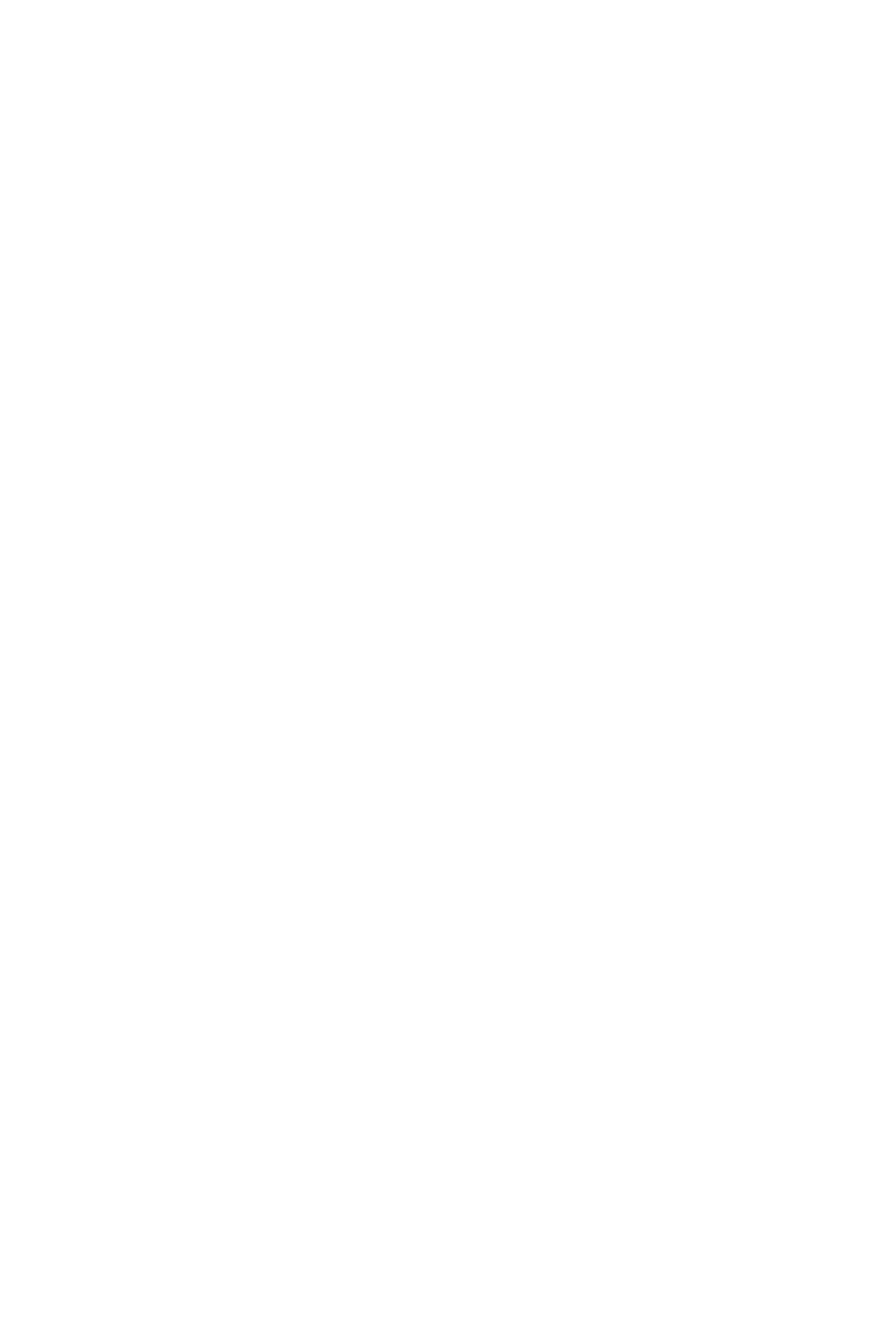
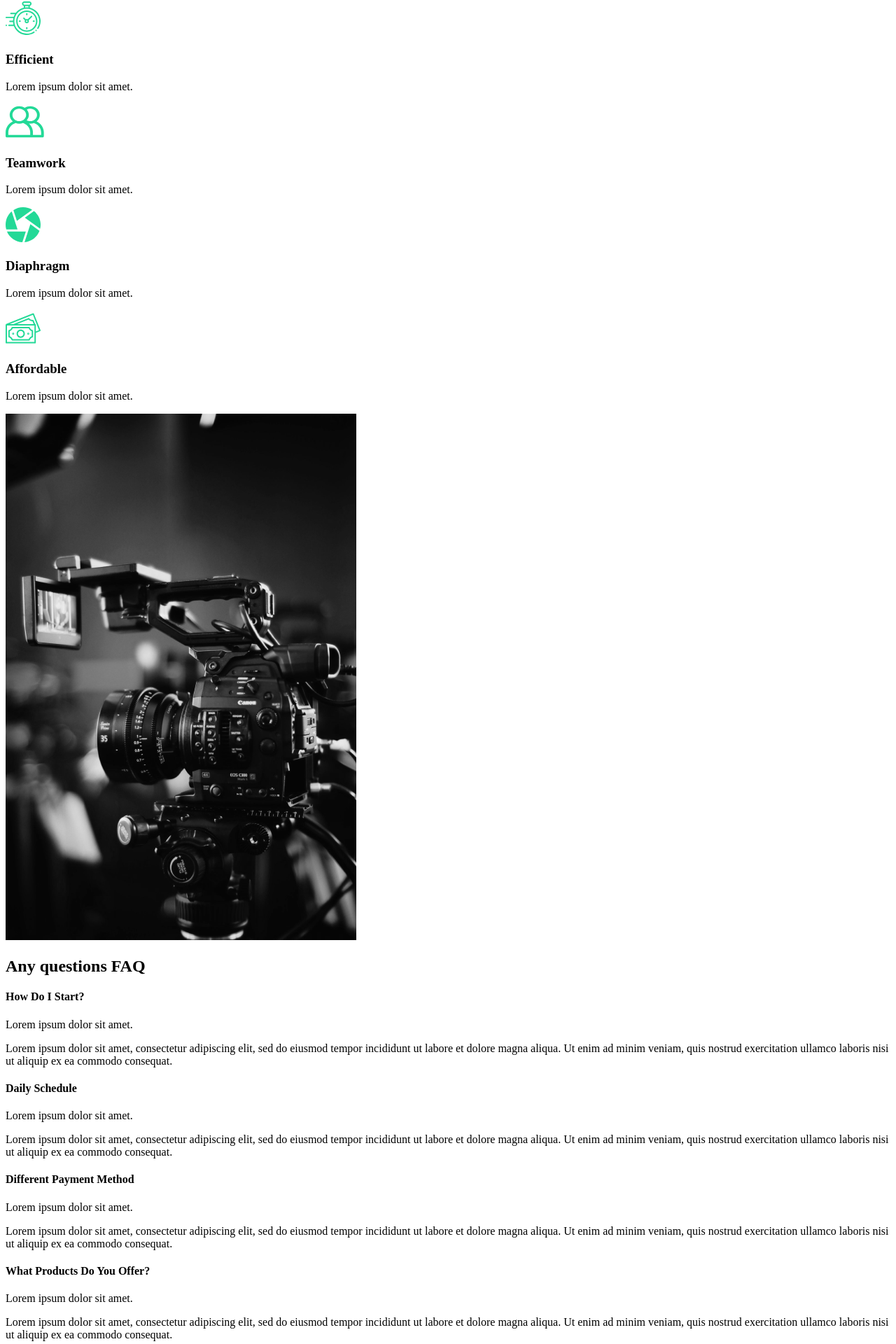
Before and after one commit to kovalenkoolya/Portfolio-web-site, a React (Create React App) app: page / in a window 1280 px wide. Shown: the part 1039-2959 px from the top of the page at 70% size. Before the commit the page ends 982 px from the top, so only its background shows below. Built offline with nearby package versions, Linux system fonts and the light colour scheme.

Commit message:
3, 4. Services and FAQ sections

```diff
--- a/src/components/AboutSection.js
+++ b/src/components/AboutSection.js
@@ -20,7 +20,7 @@
         <button>Contact Us</button>
       </div>
       <div className="image">
-        <img src={home1} alt="guy with the camera"></img>
+        <img src={home1} alt="guy with the camera" />
       </div>
     </div>
   );
--- /dev/null
+++ b/src/components/FaqSection.js
@@ -0,0 +1,51 @@
+import React from 'react';
+
+const FaqSection = () => {
+  return (
+    <div className="faq">
+      <h2>Any questions <span>FAQ</span></h2>
+      <div classNAme="question">
+        <h4>How Do I Start?</h4>
+        <div className="answer">
+          <p>Lorem ipsum dolor sit amet.</p>
+          <p>
+          Lorem ipsum dolor sit amet, consectetur adipiscing elit, sed do eiusmod tempor incididunt ut labore et dolore magna aliqua.
+           Ut enim ad minim veniam, quis nostrud exercitation ullamco laboris nisi ut aliquip ex ea commodo consequat.
+          </p>
+        </div>
+      </div>
+      <div classNAme="question">
+        <h4>Daily Schedule</h4>
+        <div className="answer">
+          <p>Lorem ipsum dolor sit amet.</p>
+          <p>
+          Lorem ipsum dolor sit amet, consectetur adipiscing elit, sed do eiusmod tempor incididunt ut labore et dolore magna aliqua.
+           Ut enim ad minim veniam, quis nostrud exercitation ullamco laboris nisi ut aliquip ex ea commodo consequat.
+          </p>
+        </div>
+      </div>
+      <div classNAme="question">
+        <h4>Different Payment Method</h4>
+        <div className="answer">
+          <p>Lorem ipsum dolor sit amet.</p>
+          <p>
+          Lorem ipsum dolor sit amet, consectetur adipiscing elit, sed do eiusmod tempor incididunt ut labore et dolore magna aliqua.
+           Ut enim ad minim veniam, quis nostrud exercitation ullamco laboris nisi ut aliquip ex ea commodo consequat.
+          </p>
+        </div>
+      </div>
+      <div classNAme="question">
+        <h4>What Products Do You Offer?</h4>
+        <div className="answer">
+          <p>Lorem ipsum dolor sit amet.</p>
+          <p>
+          Lorem ipsum dolor sit amet, consectetur adipiscing elit, sed do eiusmod tempor incididunt ut labore et dolore magna aliqua.
+           Ut enim ad minim veniam, quis nostrud exercitation ullamco laboris nisi ut aliquip ex ea commodo consequat.
+          </p>
+        </div>
+      </div>
+    </div>
+  );
+};
+
+export default FaqSection;
--- /dev/null
+++ b/src/components/ServicesSection.js
@@ -0,0 +1,51 @@
+import React from 'react';
+import clock from '../img/clock.svg';
+import diaphragm from '../img/diaphragm.svg';
+import money from '../img/money.svg';
+import teamwork from '../img/teamwork.svg';
+import home2 from '../img/home2.png';
+
+
+const ServicesSection = () => {
+  return (
+    <div className="services">
+      <div className="description">
+        <h2>High <span> quality</span> services</h2>
+       <div className="cards">
+          <div className="card">
+            <div className="icon">
+              <img src={clock} alt="clock" />
+              <h3>Efficient</h3>
+            </div>
+            <p>Lorem ipsum dolor sit amet.</p>
+          </div>
+          <div className="card">
+            <div className="icon">
+              <img src={teamwork} alt="teamwork" />
+              <h3>Teamwork</h3>
+            </div>
+            <p>Lorem ipsum dolor sit amet.</p>
+          </div>
+          <div className="card">
+            <div className="icon">
+              <img src={diaphragm} alt="diaphragm" />
+              <h3>Diaphragm</h3>
+            </div>
+            <p>Lorem ipsum dolor sit amet.</p>
+          </div>
+          <div className="card">
+            <div className="icon">
+              <img src={money} alt="money" />
+              <h3>Affordable</h3>
+            </div>
+            <p>Lorem ipsum dolor sit amet.</p>
+          </div>
+
+        </div>
+        <img src={home2} />
+     </div>
+  </div>
+  );
+}
+
+export default ServicesSection;
--- a/src/pages/AboutUs.js
+++ b/src/pages/AboutUs.js
@@ -1,9 +1,15 @@
 import React from 'react';
 import AboutSection from '../components/AboutSection';
+import ServicesSection from '../components/ServicesSection';
+import FaqSection from '../components/FaqSection';
 
 const AboutUs = () => {
   return (
-    <AboutSection />
+    <React.Fragment>
+      <AboutSection />
+      <ServicesSection />
+      <FaqSection />
+    </React.Fragment>
   );
 };
 
```
Also changed, not shown: 1 other file (tests, documents, lock files or other folders).
